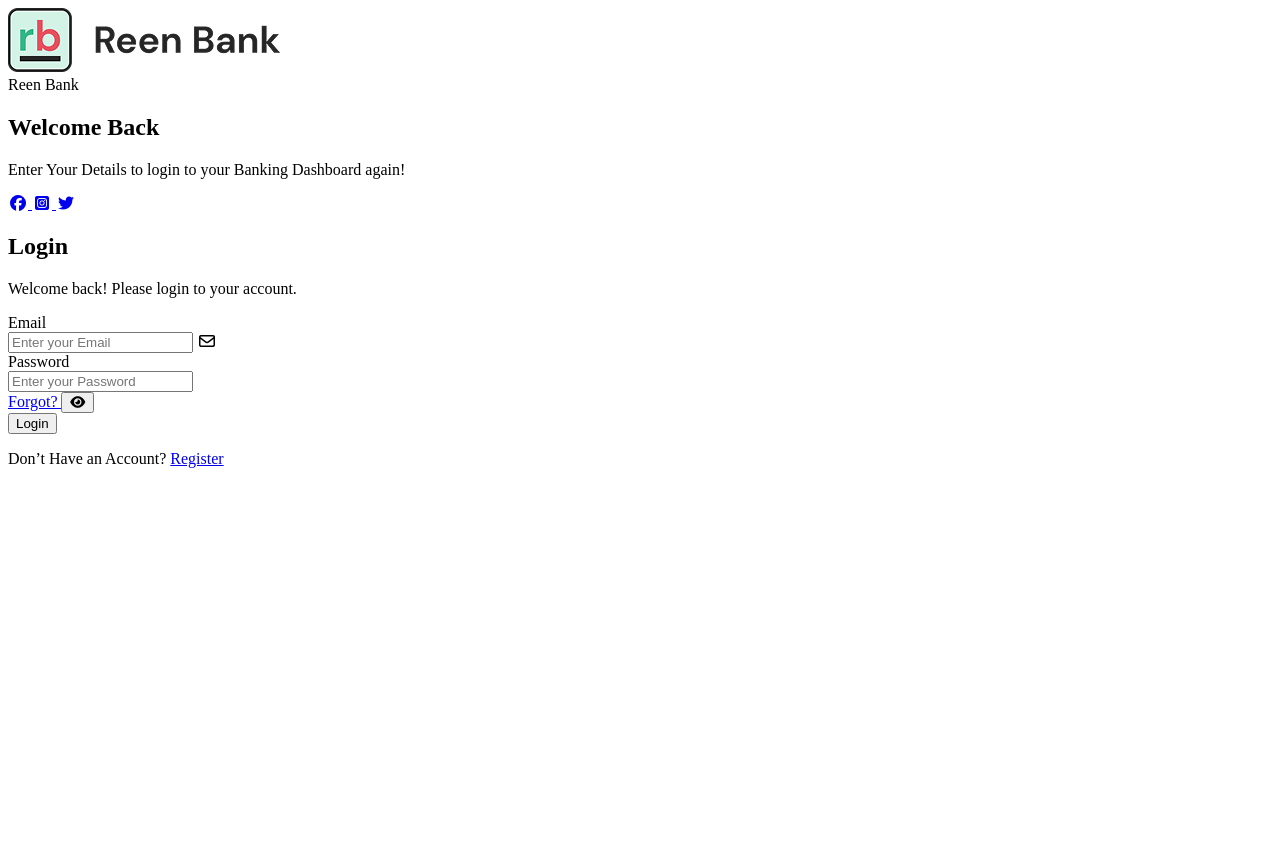
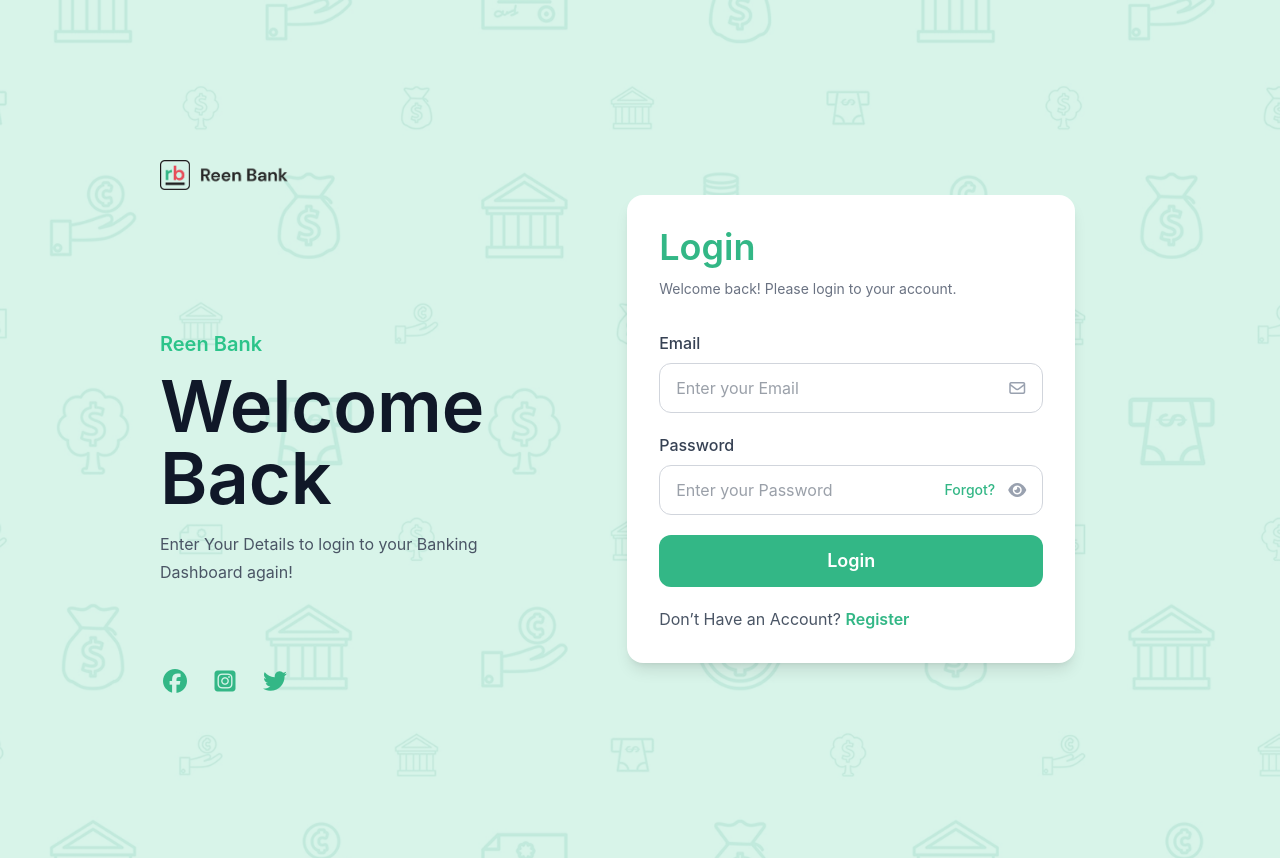
Before and after one commit to Dev-Victor01/Reen-Bank, a website: page src/login.html in a window 1280 px wide. Before the commit the page ends 800 px from the top, so only its background shows below. Drawn offline with Linux system fonts and the light colour scheme; the site is published under a folder, as on GitHub Pages, so addresses that start at the root find nothing.

Commit message:
Update project

```diff
--- a/src/login.html
+++ b/src/login.html
@@ -10,7 +10,7 @@
         crossorigin="anonymous"
         referrerpolicy="no-referrer"
     >
-    <link href="/src/output.css" rel="stylesheet">
+    <link href="./output.css" rel="stylesheet">
     <link rel="shortcut icon" href="./asset/images/image 32.png" type="image/x-icon">
     <title>Reen Bank | Login</title>
 </head>
--- a/src/register.html
+++ b/src/register.html
@@ -14,7 +14,7 @@
         referrerpolicy="no-referrer"
     >
     <link rel="shortcut icon" href="./asset/images/image 32.png" type="image/x-icon">
-    <link href="/src/output.css" rel="stylesheet">
+    <link href="./output.css" rel="stylesheet">
     <title>Reen Bank | Register</title>
 
 </head>
```
Also changed, not shown: src/otp.html (+1 -1 lines).
